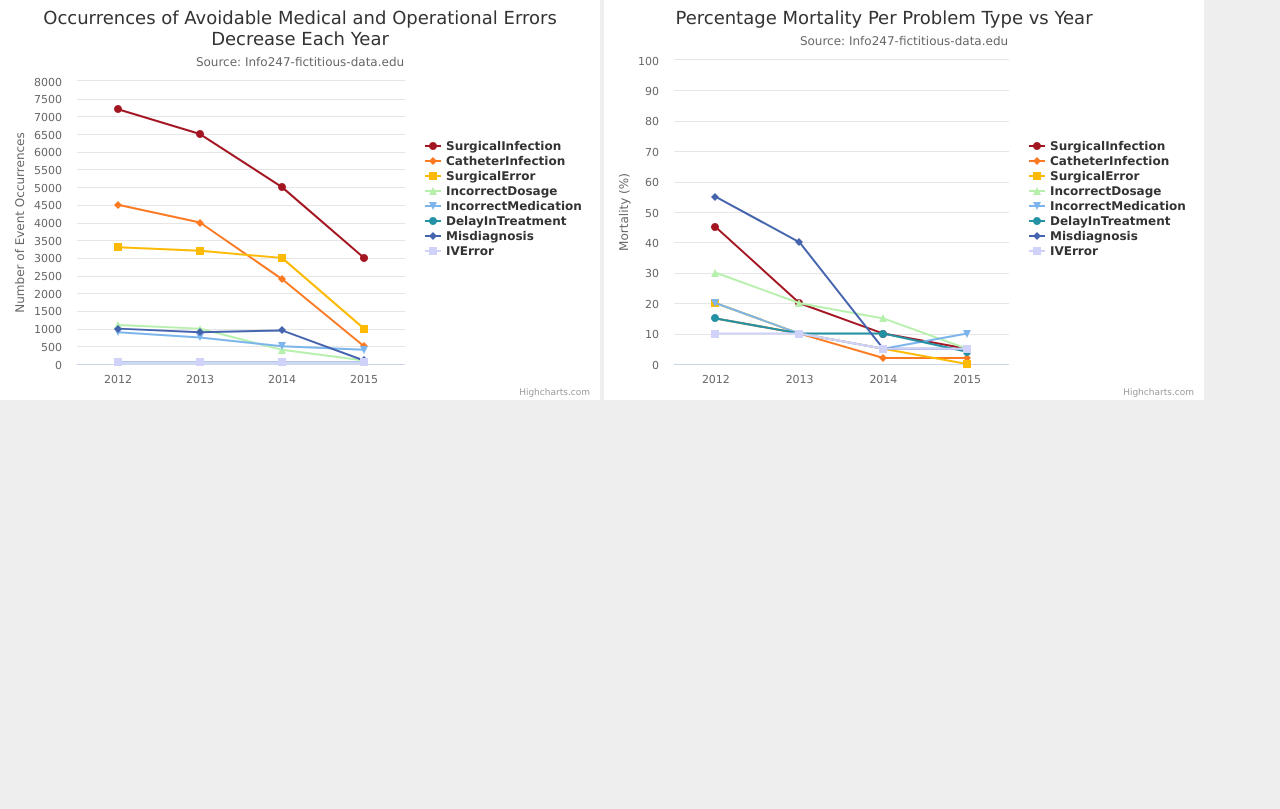
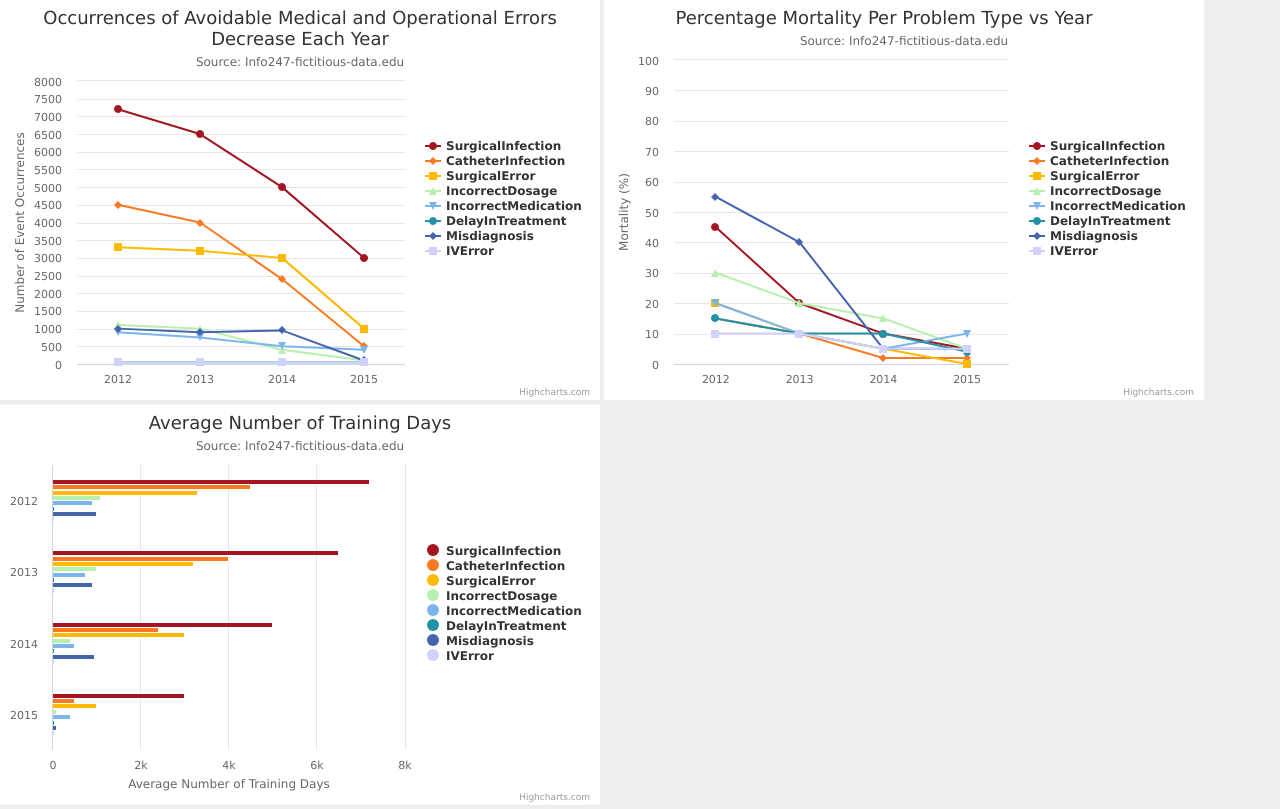
Before and after one commit to molecule/info-247, a plain HTML site: page hw-partner-viz/index.html in a window 1280 px wide. Drawn offline with nearby package versions, Linux system fonts and the light colour scheme.

Commit message:
tidying and adding new chart section

```diff
--- a/hw-partner-viz/_js/both-charts.js
+++ b/hw-partner-viz/_js/both-charts.js
@@ -171,7 +171,6 @@ $.get("_data/HospitalErrors.csv", function (data) {
     var lines = data.split("\n"); // Note: if using sublime2, it automatically changes line endings.
                                     // this works w/ "Windows" or "Unix" style line endings, but not "Mac"
     console.log("lines: " + lines);
-    var dataCategories = {};
 
     $.each(lines, function ( lineNo, line ) {
         console.log("line: " + line);
@@ -209,5 +208,99 @@ $.get("_data/HospitalErrors.csv", function (data) {
     });
     // Draw the chart
     var chart = new Highcharts.Chart(options);
+});
 
+var options_trainingDays = {
+    chart: {
+        renderTo: "container-trainingDays",
+        type: "bar"
+        },
+
+    title: {
+        text: "Average Number of Training Days"
+    },
+
+    subtitle: {
+        text: "Source: Info247-fictitious-data.edu"
+    },
+
+    // We can leave the x-axis categories blank for now. By default, highcharts will put numbers there.
+    xAxis: {
+            categories: []
+    },
+
+    // declaring y-axis options
+    yAxis: {
+        title: {
+            text: 'Average Number of Training Days'
+        },
+        //tickInterval: 500
+    },
+
+    tooltip: {
+        valueSuffix: " errors"
+    },
+
+    legend: {
+        layout: 'vertical',
+        align: 'right',
+        verticalAlign: 'middle',
+        borderWidth: 0
+    },
+
+    plotOptions: {
+        series: {
+            label: {
+                connectorAllowed: false
+            },
+            pointStart: 2012
+        }
+    },
+
+
+    series: []
+};
+
+// Ajax call to pull in data from the csv file data.csv
+$.get("_data/HospitalErrors.csv", function (data) {
+    var lines = data.split("\n"); // Note: if using sublime2, it automatically changes line endings.
+                                    // this works w/ "Windows" or "Unix" style line endings, but not "Mac"
+    console.log("lines: " + lines);
+
+    $.each(lines, function ( lineNo, line ) {
+        console.log("line: " + line);
+        var items = line.split(",");
+        console.log("items: " + items);
+
+        if (lineNo != 0) { // first line is categories.
+            var seriesData = {
+                name: "",
+                data: []
+            };
+            // check to see if that seriesData.name is already there, if so, add to it.
+            var found = false;
+            $.each(options_trainingDays.series, function ( seriesNo, serie ) {
+                if (serie.name === items[0]) { // already have this category
+                    serie.data.unshift(Number(items[1]));
+                    found = true;
+                }
+            })
+
+            console.log("items[1]: " + items[0]);
+            console.log("colors: " + colors[items[0]]);
+
+            if (!found) { // add a new category
+                options_trainingDays.series.push({
+                    name: items[0],
+                    data: [Number(items[1])],
+                    color: colors(items[0])
+                })
+            }
+
+            console.log(options_trainingDays.series);
+
+        };
+    });
+    // Draw the chart
+    var chart = new Highcharts.Chart(options_trainingDays);
 });
--- a/hw-partner-viz/index.html
+++ b/hw-partner-viz/index.html
@@ -5,9 +5,23 @@
     <link rel="stylesheet" href="_css/main.css">
 </head>
 <body>
-    <div id="container-numOccurrences" style="width: 600px; height: 400px; margin: 0; display: inline-block">
+    <div id="container-numOccurrences"
+        style="width: 600px;
+            height: 400px;
+            margin: 0;
+            display: inline-block">
     </div>
-    <div id="container-percentageMortality" style="width: 600px; height: 400px; margin: 0; display: inline-block">
+    <div id="container-percentageMortality"
+        style="width: 600px;
+            height: 400px;
+            margin: 0;
+            display: inline-block">
+    </div>
+    <div id="container-trainingDays"
+        style="width: 600px;
+            height: 400px;
+            margin: 0; display:
+            inline-block">
     </div>
 
 
```
